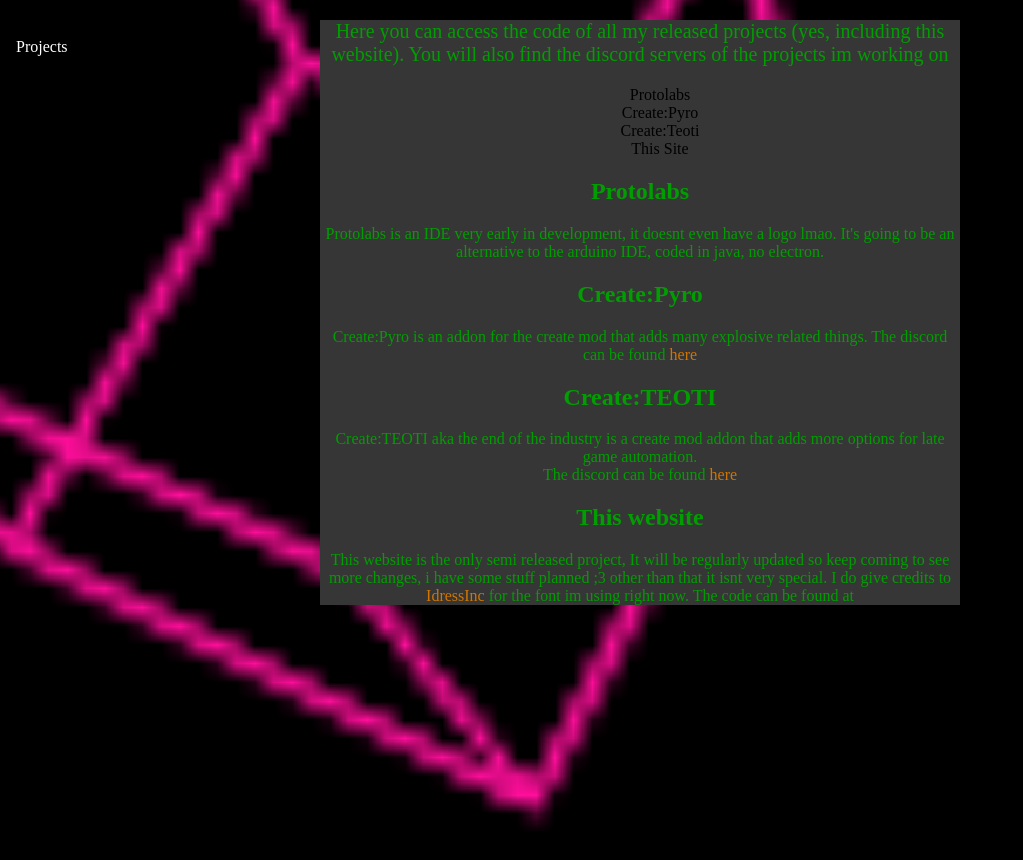
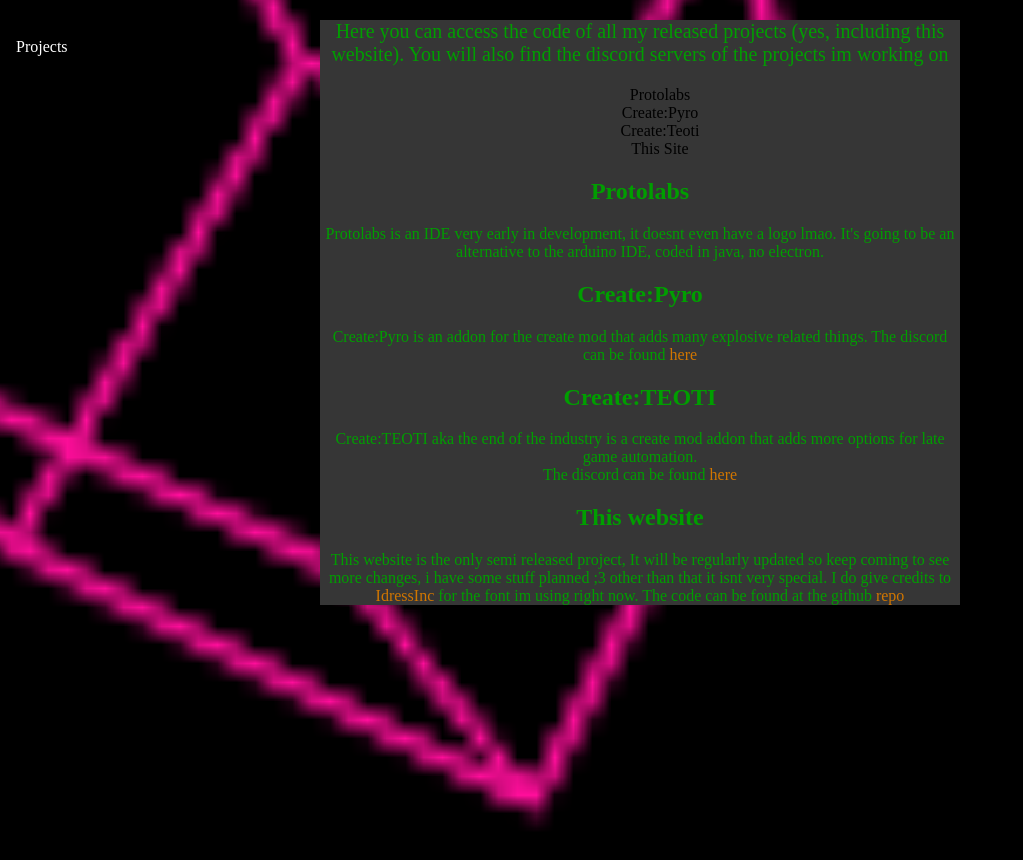
Before and after one commit to ravengalqueen/The-raven-of-the-gal, a plain HTML site: page Projects.html in a window 1280 px wide. Shown: the whole page, without its empty margins (0-1023 px from the left). Drawn offline with Linux system fonts and the light colour scheme; a web font is replaced by a local one.

Commit message:
Add files via upload

```diff
--- a/Projects.html
+++ b/Projects.html
@@ -39,7 +39,7 @@
     <h2 id="site">This website</h2>
     This website is the only semi released project, It will be regularly updated so keep coming to see more changes, i have some stuff planned ;3
     other than that it isnt very special. I do give credits to <a class="link" href="https://github.com/IdreesInc">IdressInc</a> for the font
-    im using right now. The code can be found at
+    im using right now. The code can be found at the github <a href="https://github.com/ravengalqueen/The-raven-of-the-gal" class="link">repo</a>
 </p>
 </div>
 
```
